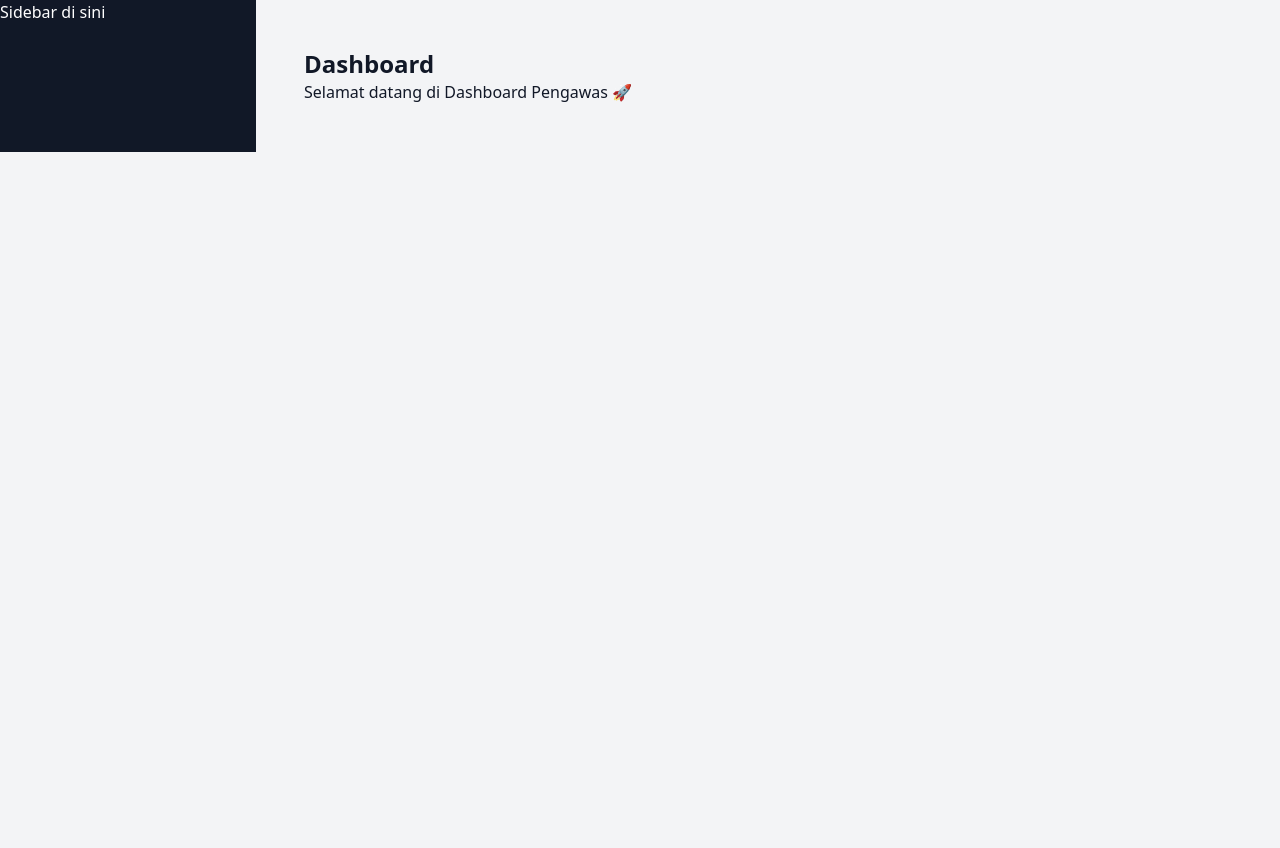
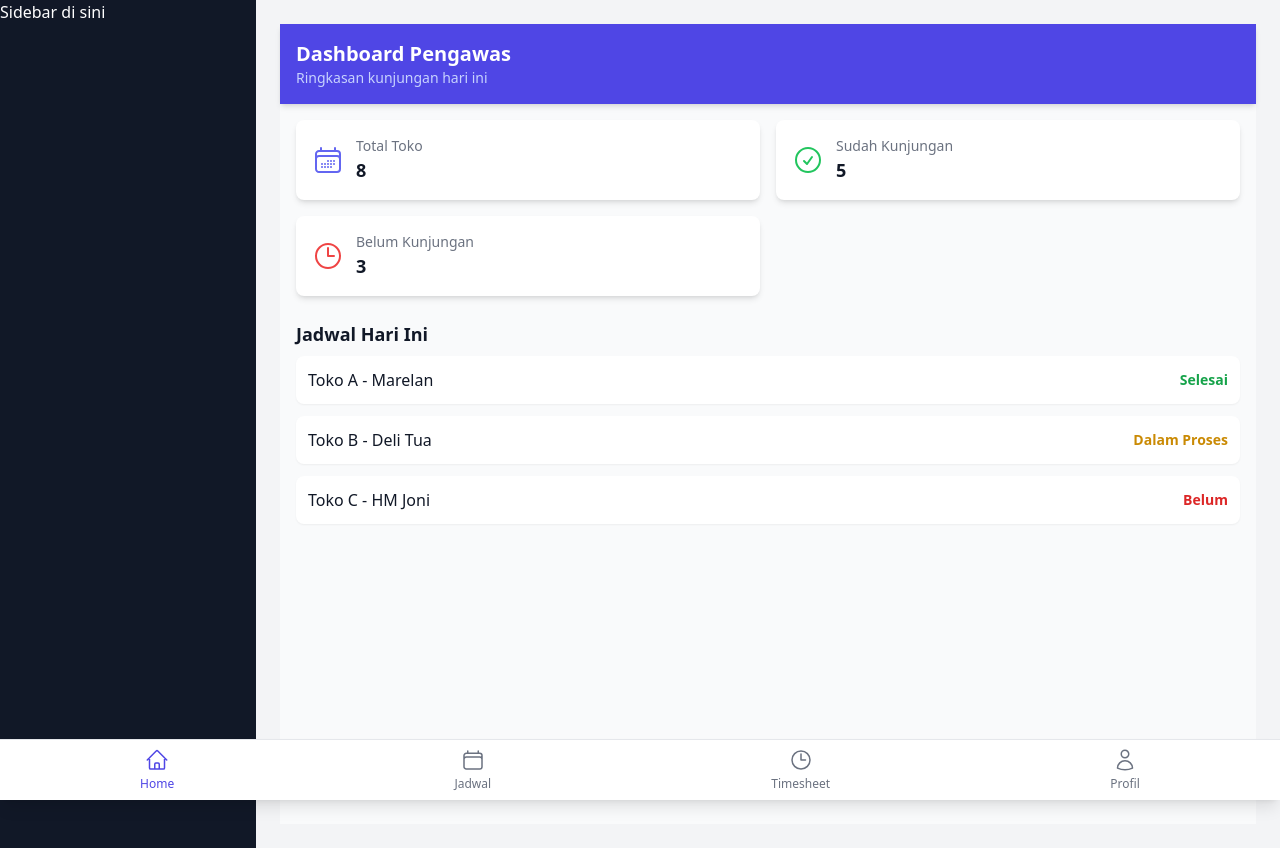
Before and after one commit to DevCode0X0/unimac-timesheet, a Next.js app: page /dashboard in a window 1280 px wide. Before the commit the page ends 800 px from the top, so only its background shows below. Built offline with nearby package versions, Linux system fonts and the light colour scheme.

Commit message:
dashboard

```diff
--- /dev/null
+++ b/app/components/BottomNav.tsx
@@ -0,0 +1,38 @@
+"use client";
+
+import { HomeIcon, CalendarIcon, ClockIcon, UserIcon } from "@heroicons/react/24/outline";
+import Link from "next/link";
+import { usePathname } from "next/navigation";
+
+const navItems = [
+  { name: "Home", href: "/dashboard", icon: HomeIcon },
+  { name: "Jadwal", href: "/schedule", icon: CalendarIcon },
+  { name: "Timesheet", href: "/timesheet", icon: ClockIcon },
+  { name: "Profil", href: "/profile", icon: UserIcon },
+];
+
+export default function BottomNav() {
+  const pathname = usePathname();
+
+  return (
+    <nav className="fixed bottom-0 left-0 right-0 bg-white border-t shadow-lg">
+      <div className="flex justify-around">
+        {navItems.map((item) => {
+          const active = pathname === item.href;
+          return (
+            <Link
+              key={item.name}
+              href={item.href}
+              className={`flex flex-col items-center py-2 px-3 text-xs ${
+                active ? "text-indigo-600" : "text-gray-500"
+              }`}
+            >
+              <item.icon className="h-6 w-6 mb-1" />
+              <span>{item.name}</span>
+            </Link>
+          );
+        })}
+      </div>
+    </nav>
+  );
+}
--- a/app/dashboard/page.tsx
+++ b/app/dashboard/page.tsx
@@ -1,9 +1,63 @@
-// app/dashboard/page.tsx
+"use client";
+
+import { CalendarDaysIcon, ClockIcon, CheckCircleIcon } from "@heroicons/react/24/outline";
+import BottomNav from "../components/BottomNav";
+
 export default function DashboardPage() {
   return (
-    <div className="p-6">
-      <h1 className="text-2xl font-bold">Dashboard</h1>
-      <p>Selamat datang di Dashboard Pengawas 🚀</p>
+    <div className="min-h-screen flex flex-col bg-gray-50">
+      {/* Header */}
+      <header className="bg-indigo-600 text-white p-4 shadow-md">
+        <h1 className="text-xl font-bold">Dashboard Pengawas</h1>
+        <p className="text-sm text-indigo-200">Ringkasan kunjungan hari ini</p>
+      </header>
+
+      {/* Main Content */}
+      <main className="flex-1 p-4 pb-20">
+        <div className="grid grid-cols-2 gap-4">
+          <div className="bg-white p-4 rounded-lg shadow-md flex items-center">
+            <CalendarDaysIcon className="h-8 w-8 text-indigo-500 mr-3" />
+            <div>
+              <p className="text-gray-500 text-sm">Total Toko</p>
+              <p className="text-lg font-bold">8</p>
+            </div>
+          </div>
+          <div className="bg-white p-4 rounded-lg shadow-md flex items-center">
+            <CheckCircleIcon className="h-8 w-8 text-green-500 mr-3" />
+            <div>
+              <p className="text-gray-500 text-sm">Sudah Kunjungan</p>
+              <p className="text-lg font-bold">5</p>
+            </div>
+          </div>
+          <div className="bg-white p-4 rounded-lg shadow-md flex items-center">
+            <ClockIcon className="h-8 w-8 text-red-500 mr-3" />
+            <div>
+              <p className="text-gray-500 text-sm">Belum Kunjungan</p>
+              <p className="text-lg font-bold">3</p>
+            </div>
+          </div>
+        </div>
+
+        {/* Jadwal Kunjungan Singkat */}
+        <h2 className="text-lg font-semibold mt-6 mb-2">Jadwal Hari Ini</h2>
+        <ul className="space-y-3">
+          <li className="bg-white p-3 rounded-lg shadow-sm flex justify-between items-center">
+            <span className="font-medium">Toko A - Marelan</span>
+            <span className="text-sm text-green-600 font-semibold">Selesai</span>
+          </li>
+          <li className="bg-white p-3 rounded-lg shadow-sm flex justify-between items-center">
+            <span className="font-medium">Toko B - Deli Tua</span>
+            <span className="text-sm text-yellow-600 font-semibold">Dalam Proses</span>
+          </li>
+          <li className="bg-white p-3 rounded-lg shadow-sm flex justify-between items-center">
+            <span className="font-medium">Toko C - HM Joni</span>
+            <span className="text-sm text-red-600 font-semibold">Belum</span>
+          </li>
+        </ul>
+      </main>
+
+      {/* Bottom Navigation */}
+      <BottomNav />
     </div>
   );
 }
--- a/app/login/page.tsx
+++ b/app/login/page.tsx
@@ -1,11 +1,12 @@
 "use client";
 
 import { useState } from "react";
-import { UserIcon, LockClosedIcon } from "@heroicons/react/24/outline";
+import { useRouter } from "next/navigation";
 
 export default function LoginPage() {
   const [username, setUsername] = useState("");
   const [password, setPassword] = useState("");
+  const router = useRouter();
 
   const handleSubmit = async (e: React.FormEvent) => {
     e.preventDefault();
@@ -16,8 +17,8 @@ export default function LoginPage() {
     });
 
     if (res.ok) {
-      alert("Login berhasil!");
-      window.location.href = "/dashboard"; // redirect ke dashboard
+      // ✅ langsung redirect ke dashboard
+      router.push("/dashboard");
     } else {
       const err = await res.json();
       alert(err.error || "Login gagal");
@@ -26,49 +27,36 @@ export default function LoginPage() {
 
   return (
     <div className="flex items-center justify-center min-h-screen bg-gradient-to-r from-indigo-500 via-purple-500 to-pink-500">
-      <div className="bg-white shadow-2xl rounded-2xl p-8 w-full max-w-sm transform transition duration-500 hover:scale-105">
-        <h1 className="text-3xl font-extrabold text-gray-800 mb-6 text-center">
+      <div className="bg-white shadow-2xl rounded-2xl p-8 w-full max-w-sm">
+        <h1 className="text-2xl font-bold text-gray-800 mb-6 text-center">
           Login Pengawas
         </h1>
 
-        <form onSubmit={handleSubmit} className="space-y-5">
-          {/* Username */}
+        <form onSubmit={handleSubmit} className="space-y-4">
           <div>
-            <label className="block text-gray-700 mb-1 font-medium">
-              Username
-            </label>
-            <div className="relative">
-              <UserIcon className="h-5 w-5 absolute left-3 top-2.5 text-gray-400" />
+            <label className="block text-gray-600 mb-1">Username</label>
             <input
               type="text"
               placeholder="Masukkan username"
               value={username}
               onChange={(e) => setUsername(e.target.value)}
-                className="w-full pl-10 pr-4 py-2 border rounded-lg focus:outline-none focus:ring-2 focus:ring-indigo-400 text-gray-900 placeholder-gray-400"
+              className="w-full px-4 py-2 border rounded-lg focus:outline-none focus:ring-2 focus:ring-indigo-400 text-gray-900 placeholder-gray-400"
               required
             />
           </div>
-          </div>
 
-          {/* Password */}
           <div>
-            <label className="block text-gray-700 mb-1 font-medium">
-              Password
-            </label>
-            <div className="relative">
-              <LockClosedIcon className="h-5 w-5 absolute left-3 top-2.5 text-gray-400" />
+            <label className="block text-gray-600 mb-1">Password</label>
             <input
               type="password"
               placeholder="Masukkan password"
               value={password}
               onChange={(e) => setPassword(e.target.value)}
-                className="w-full pl-10 pr-4 py-2 border rounded-lg focus:outline-none focus:ring-2 focus:ring-indigo-400 text-gray-900 placeholder-gray-400"
+              className="w-full px-4 py-2 border rounded-lg focus:outline-none focus:ring-2 focus:ring-indigo-400 text-gray-900 placeholder-gray-400"
               required
             />
           </div>
-          </div>
 
-          {/* Tombol Login */}
           <button
             type="submit"
             className="w-full bg-indigo-600 hover:bg-indigo-700 text-white font-semibold py-2 rounded-lg transition duration-200 shadow-md"
```
Lines whose indentation alone changed are shown as unchanged.
